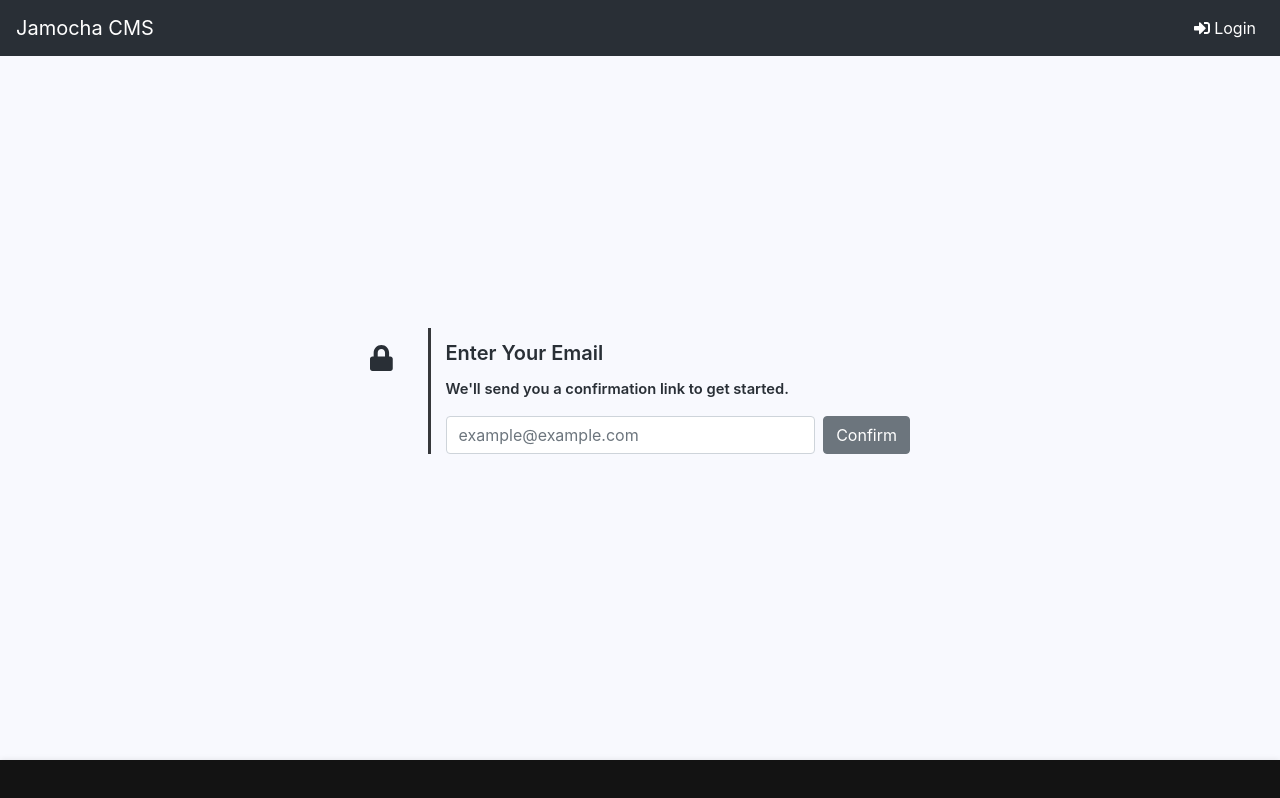
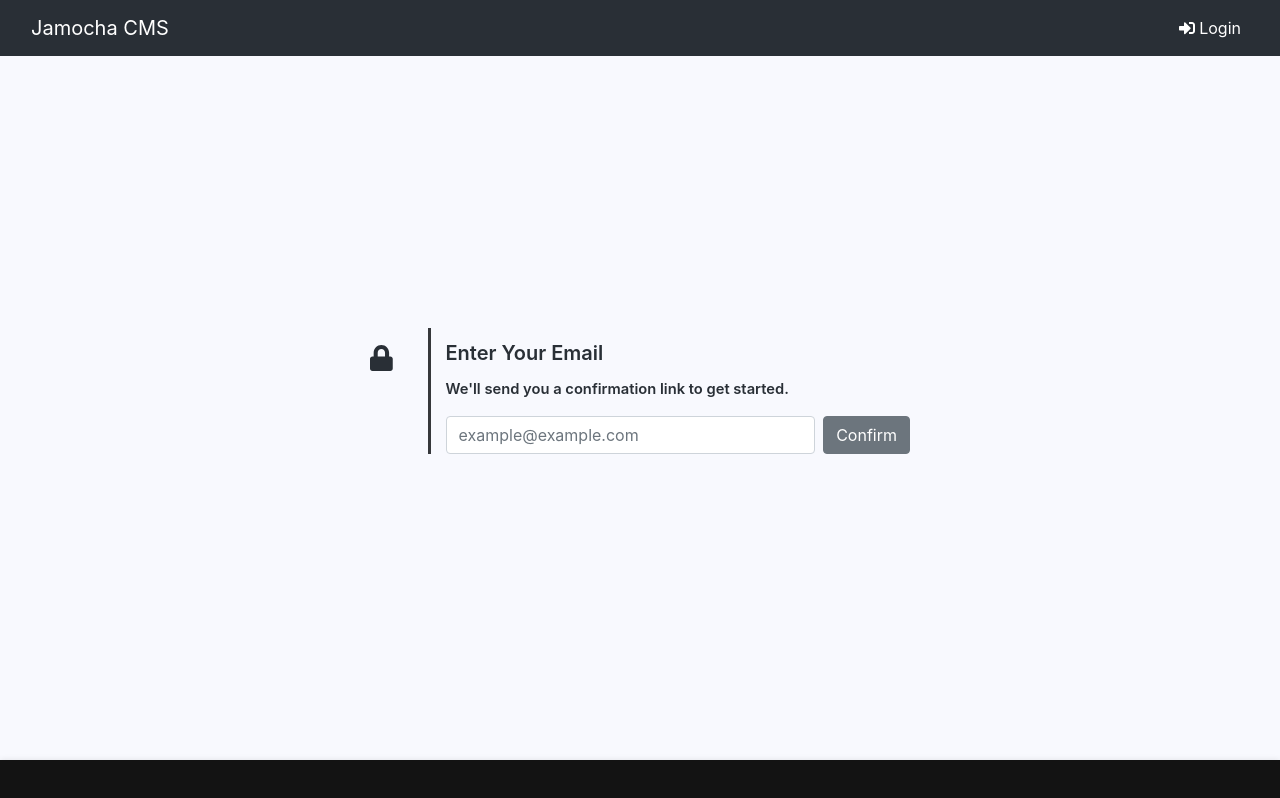
Before and after one commit to jamochamedia/client-cms-Contentful, a React (Create React App) app: page /login in a window 1280 px wide. Built offline with nearby package versions, Linux system fonts and the light colour scheme; no server answers; what auth0-js, redux-immutable-state-invariant would draw is missing.

Commit message:
added nav container

```diff
--- a/src/app/components/Header.js
+++ b/src/app/components/Header.js
@@ -6,7 +6,8 @@ import {
   NavbarToggler,
   Collapse,
   NavItem,
-  Nav
+  Nav,
+  Container
 } from "reactstrap";
 import { FontAwesomeIcon } from "@fortawesome/react-fontawesome";
 
@@ -40,8 +41,8 @@ class Header extends React.Component {
   }
   render() {
     return (
-      <div>
-        <Navbar style={NavStyle} dark expand="md">
+      <Navbar style={NavStyle} dark expand="md">
+        <Container fluid>
           <NavbarBrand href="/">Jamocha CMS</NavbarBrand>
           <NavbarToggler onClick={this.toggle} />
           <Collapse isOpen={this.state.isOpen} navbar>
@@ -60,8 +61,8 @@ class Header extends React.Component {
               </NavItem>
             </Nav>
           </Collapse>
-        </Navbar>
-      </div>
+        </Container>
+      </Navbar>
     );
   }
 }
```
